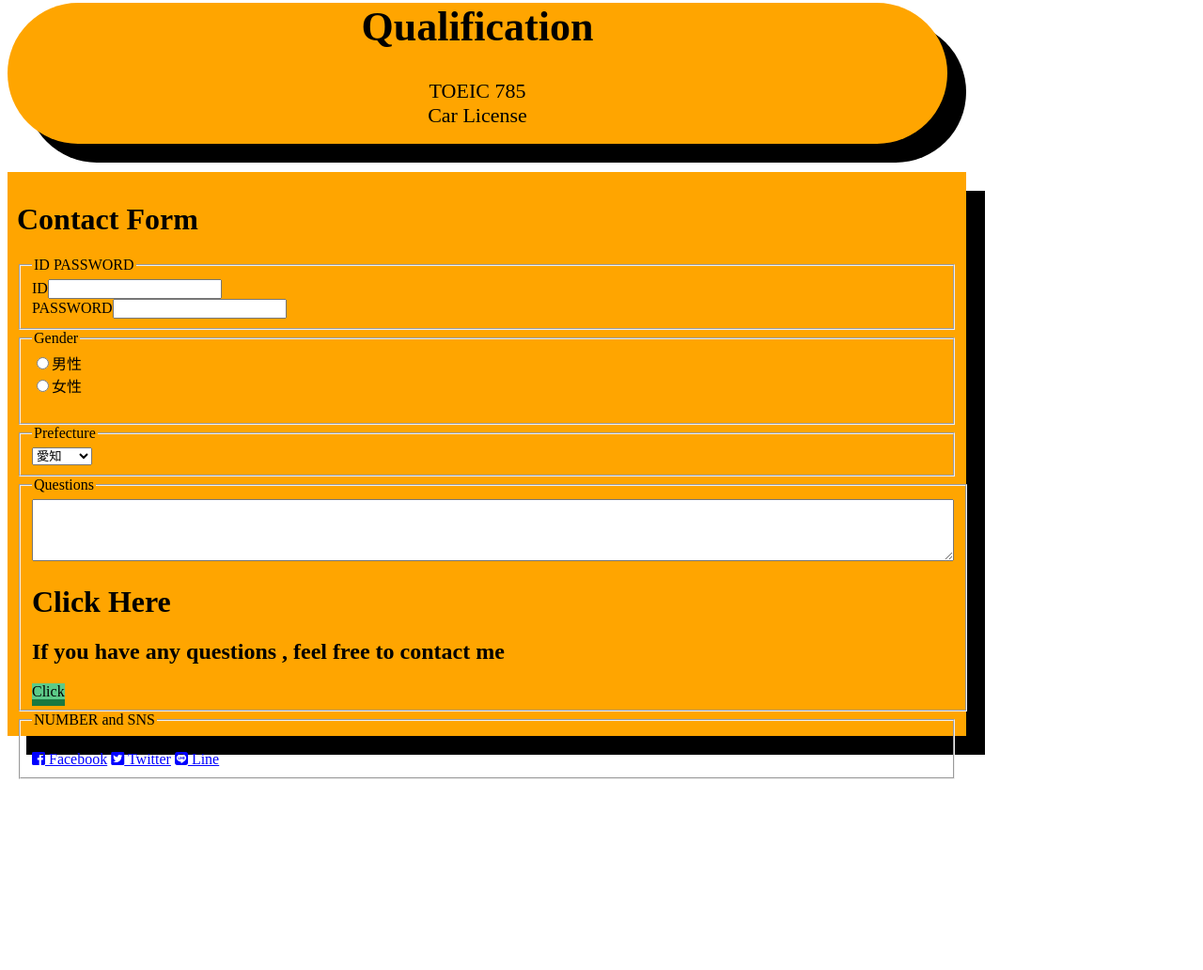
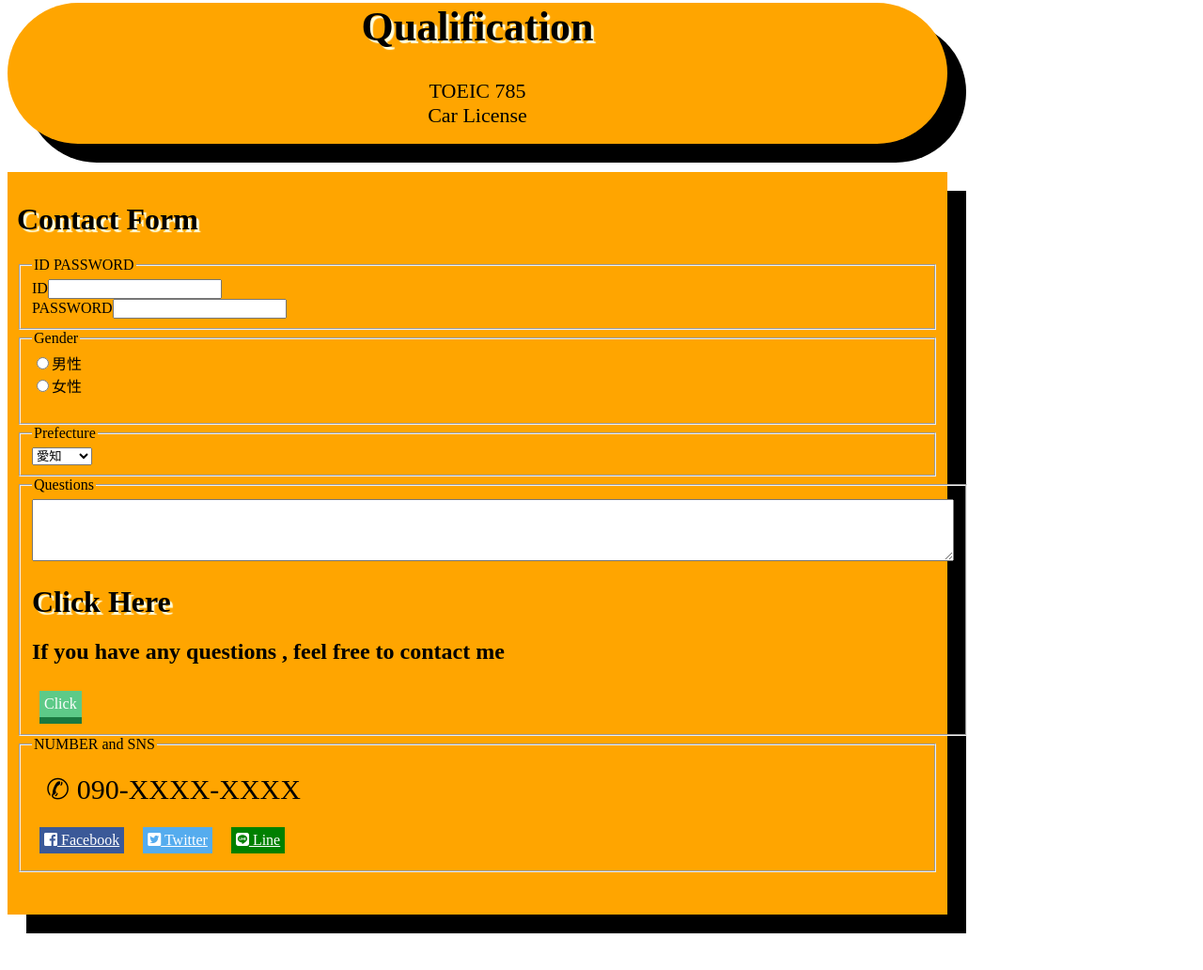
Before and after one commit to katayama0310/super-duper-guacamole, a plain HTML site: page index.html in a window 1280 px wide. Shown: the part 1076-2108 px from the top of the page at 94% size. Drawn offline with Linux system fonts and the light colour scheme.

Commit message:
Update stylesheet.css

```diff
--- a/stylesheet.css
+++ b/stylesheet.css
@@ -15,21 +15,33 @@ header{
   padding-top: 50px;
   font-size: 100px;
   padding-bottom:0px;
+  text-shadow: 4px 4px 1px lightyellow,
+               7px 7px 1px greenyellow;
+
 }
 
-.header p{
+h1{
+  text-shadow: 3px 3px 1px lightyellow;
+
 
 }
+
 
 main{
   height:4200px;
   width:1000px;
+
 }
 
 .about h1{
   text-align: center;
-  font-size:35
-  border:solid 2px black;
+}
+
+.about::first-line{
+  text-align: center;
+  font-size:40px;
+  font-weight: bolder;
+
 }
 
 
@@ -84,19 +96,28 @@ main{
 }
 
 .info{
-  height:600px;
-  width:1000px;
+  height:780px;
+  width:980px;
 
 }
 
 .infobox{
-  height: 580px;
-  width:1000px;
+  height: 770px;
+  width:980px;
   background-color: orange;
   box-shadow: 20px 20px;
   text-align: left;
   padding:10px;
 
+}
+.phone {
+  padding: 15px;
+
+  font-size: 30px;
+}
+
+.phone::before{
+  content: "\2706"
 }
 .message{
   background-color: #5dca88;
@@ -127,3 +148,26 @@ a:hover{
 :focus{
   background-color: yellow;
 }
+
+.facebook {
+  background-color: #3b5998;
+
+
+}
+
+.twitter {
+  background-color: #55acee;
+
+}
+
+.line{
+  background-color: green;
+
+}
+
+.btn{
+  display:inline-block;
+  padding:5px;
+  margin:8px;
+  color:white;
+}
```
